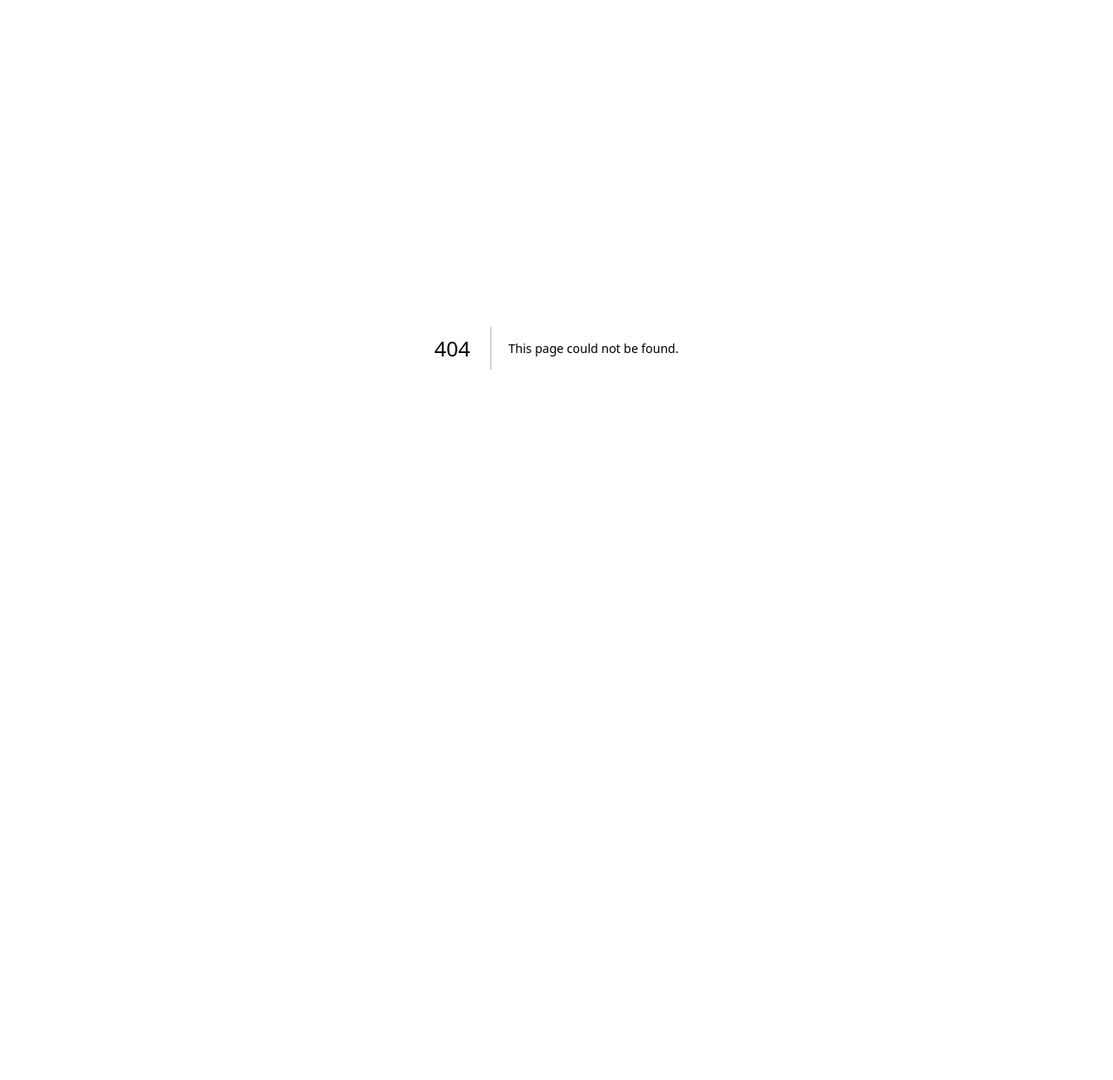
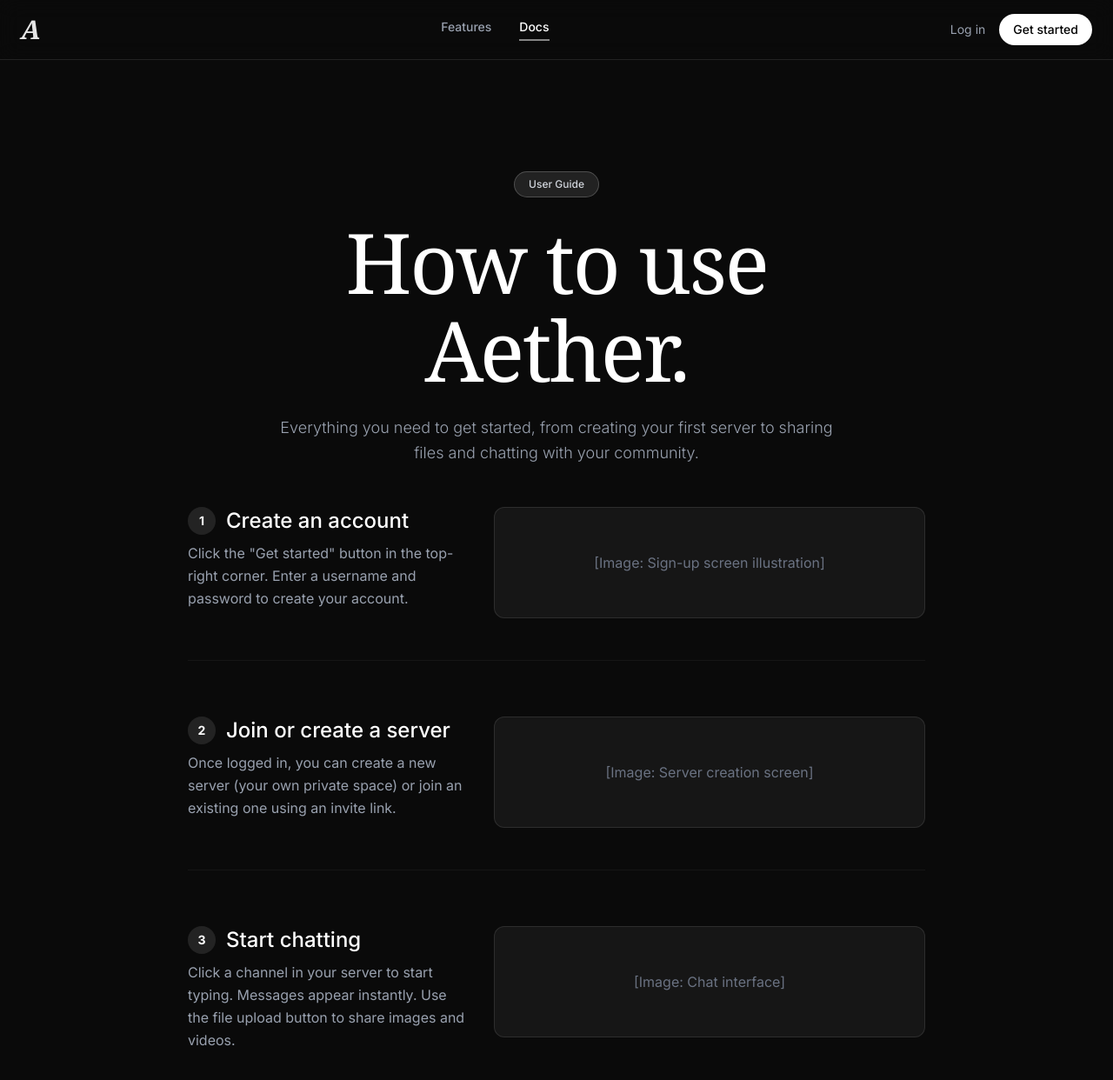
Before and after one commit to aetherord/Aether, a Next.js app: page /docs in a window 1280 px wide. Before the commit this address had no page. Shown: the top 1242 px of the page at 87% size. Before the commit the page ends 800 px from the top, so only its background shows below. Built offline with nearby package versions, Linux system fonts and the light colour scheme.

Commit message:
add public user guide docs page

```diff
--- /dev/null
+++ b/src/app/docs/page.tsx
@@ -0,0 +1,107 @@
+import Link from "next/link";
+
+export default function Docs() {
+  return (
+    <div className="min-h-screen bg-[#0a0a0a] text-white font-sans">
+      {/* Sticky Navbar */}
+      <nav className="sticky top-0 z-50 bg-[#0a0a0a]/80 backdrop-blur-md border-b border-white/10 px-6 py-4 flex justify-between items-center max-w-7xl mx-auto">
+        <Link href="/" className="text-3xl font-serif italic font-bold text-white/90 tracking-tight">A</Link>
+        <div className="hidden md:flex gap-8 text-sm font-medium">
+          <Link href="/features" className="text-gray-400 hover:text-white transition-colors">Features</Link>
+          <Link href="/docs" className="text-white border-b-2 border-white/50 pb-1">Docs</Link>
+        </div>
+        <div className="flex items-center gap-4">
+          <Link href="/login" className="text-sm text-gray-400 hover:text-white">Log in</Link>
+          <Link href="/signup" className="px-4 py-2 text-sm rounded-full bg-white text-black font-medium hover:bg-gray-200 transition">Get started</Link>
+        </div>
+      </nav>
+
+      {/* Hero */}
+      <section className="max-w-5xl mx-auto px-6 pt-32 pb-12 text-center">
+        <div className="inline-block px-4 py-1.5 rounded-full border border-white/20 bg-white/10 text-xs font-medium text-gray-300 mb-6">
+          User Guide
+        </div>
+        <h1 className="font-serif text-6xl lg:text-8xl leading-[1.05] tracking-tight mb-6">
+          How to use <br /> Aether.
+        </h1>
+        <p className="text-lg text-gray-400 max-w-2xl mx-auto leading-relaxed font-light">
+          Everything you need to get started, from creating your first server to sharing files and chatting with your community.
+        </p>
+      </section>
+
+      {/* Step-by-step user guide */}
+      <section className="max-w-4xl mx-auto px-6 pb-32 space-y-16">
+        {/* Step 1 */}
+        <div className="grid grid-cols-1 md:grid-cols-5 gap-8 items-start border-b border-white/5 pb-12">
+          <div className="md:col-span-2">
+            <div className="flex items-center gap-3 mb-2">
+              <span className="flex items-center justify-center w-8 h-8 rounded-full bg-white/10 text-sm font-bold text-white">1</span>
+              <h2 className="text-2xl font-medium">Create an account</h2>
+            </div>
+            <p className="text-gray-400 leading-relaxed">
+              Click the &quot;Get started&quot; button in the top-right corner. Enter a username and password to create your account.
+            </p>
+          </div>
+          <div className="md:col-span-3 bg-white/5 rounded-xl p-6 border border-white/10 flex items-center justify-center text-gray-500 h-32">
+            [Image: Sign-up screen illustration]
+          </div>
+        </div>
+
+        {/* Step 2 */}
+        <div className="grid grid-cols-1 md:grid-cols-5 gap-8 items-start border-b border-white/5 pb-12">
+          <div className="md:col-span-2">
+            <div className="flex items-center gap-3 mb-2">
+              <span className="flex items-center justify-center w-8 h-8 rounded-full bg-white/10 text-sm font-bold text-white">2</span>
+              <h2 className="text-2xl font-medium">Join or create a server</h2>
+            </div>
+            <p className="text-gray-400 leading-relaxed">
+              Once logged in, you can create a new server (your own private space) or join an existing one using an invite link.
+            </p>
+          </div>
+          <div className="md:col-span-3 bg-white/5 rounded-xl p-6 border border-white/10 flex items-center justify-center text-gray-500 h-32">
+            [Image: Server creation screen]
+          </div>
+        </div>
+
+        {/* Step 3 */}
+        <div className="grid grid-cols-1 md:grid-cols-5 gap-8 items-start border-b border-white/5 pb-12">
+          <div className="md:col-span-2">
+            <div className="flex items-center gap-3 mb-2">
+              <span className="flex items-center justify-center w-8 h-8 rounded-full bg-white/10 text-sm font-bold text-white">3</span>
+              <h2 className="text-2xl font-medium">Start chatting</h2>
+            </div>
+            <p className="text-gray-400 leading-relaxed">
+              Click a channel in your server to start typing. Messages appear instantly. Use the file upload button to share images and videos.
+            </p>
+          </div>
+          <div className="md:col-span-3 bg-white/5 rounded-xl p-6 border border-white/10 flex items-center justify-center text-gray-500 h-32">
+            [Image: Chat interface]
+          </div>
+        </div>
+
+        {/* Step 4 */}
+        <div className="grid grid-cols-1 md:grid-cols-5 gap-8 items-start pb-12">
+          <div className="md:col-span-2">
+            <div className="flex items-center gap-3 mb-2">
+              <span className="flex items-center justify-center w-8 h-8 rounded-full bg-white/10 text-sm font-bold text-white">4</span>
+              <h2 className="text-2xl font-medium">Customize your profile</h2>
+            </div>
+            <p className="text-gray-400 leading-relaxed">
+              Click your profile picture to change your display name, avatar, and status. You can also manage server permissions from settings.
+            </p>
+          </div>
+          <div className="md:col-span-3 bg-white/5 rounded-xl p-6 border border-white/10 flex items-center justify-center text-gray-500 h-32">
+            [Image: User settings panel]
+          </div>
+        </div>
+      </section>
+
+      {/* Support CTA */}
+      <section className="max-w-4xl mx-auto px-6 pb-20 text-center border-t border-white/5 pt-16">
+        <h2 className="text-3xl font-serif mb-4">Need more help?</h2>
+        <p className="text-gray-400 mb-6">Join our community Discord or send us an email at support@aetherord.pages.dev</p>
+        <Link href="#" className="px-6 py-3 rounded-full bg-white text-black font-medium hover:bg-gray-200 transition">Contact Support</Link>
+      </section>
+    </div>
+  );
+}
```
